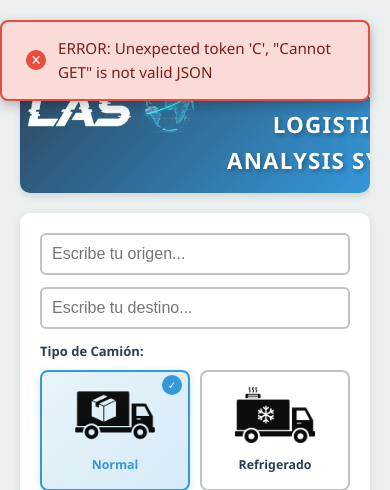
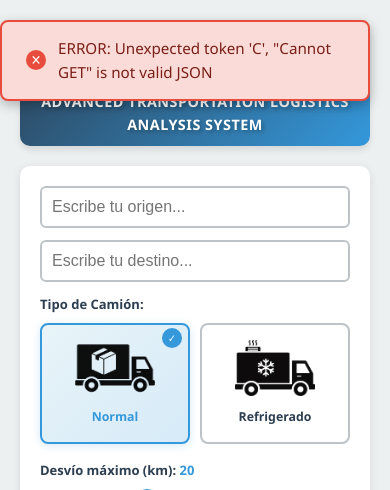
Before and after one commit to angelmp01/atlas, a FastAPI app: page / in a window 390 px wide. Shown: the top 490 px of the page. Run offline with FastAPI, Linux system fonts and the light colour scheme.

Commit message:
Fixed responsive bug in header

```diff
--- a/atlas_web/static/css/style.css
+++ b/atlas_web/static/css/style.css
@@ -57,6 +57,13 @@ header {
     position: relative;
     z-index: 1;
 }
+
+.header-top {
+    display: flex;
+    align-items: center;
+    gap: 15px;
+}
+
 
 .header-logo {
     height: 60px;
@@ -766,6 +773,34 @@ header {
     }
 }
 
+/* Mobile specific styles */
+@media (max-width: 768px) {
+    header {
+        padding: 10px 15px;
+    }
+
+    .header-content {
+        flex-direction: column;
+        gap: 10px;
+    }
+
+    .header-top {
+        width: 100%;
+        justify-content: center;
+    }
+
+    .header-logo {
+        height: 50px;
+    }
+
+    .header-subtitle {
+        font-size: 0.9em;
+        letter-spacing: 0.5px;
+        text-align: center;
+        width: 100%;
+    }
+}
+
 /* Loading spinner */
 .loading {
     display: inline-block;
--- a/atlas_web/templates/index.html
+++ b/atlas_web/templates/index.html
@@ -16,7 +16,9 @@
 
         <header>
             <div class="header-content">
-                <img src="/static/img/atlas-banner-flat-transparent.png" alt="ATLAS" class="header-logo">
+                <div class="header-top">
+                    <img src="/static/img/atlas-banner-flat-transparent.png" alt="ATLAS" class="header-logo">
+                </div>
                 <p class="header-subtitle">Advanced Transportation Logistics Analysis System</p>
             </div>
         </header>
```
